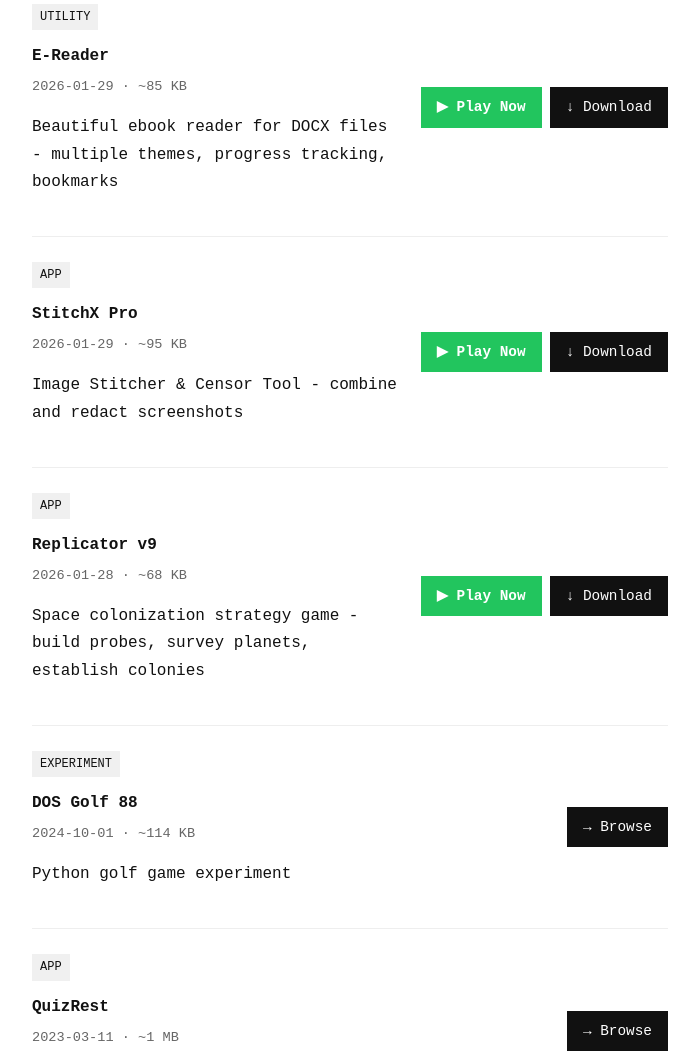
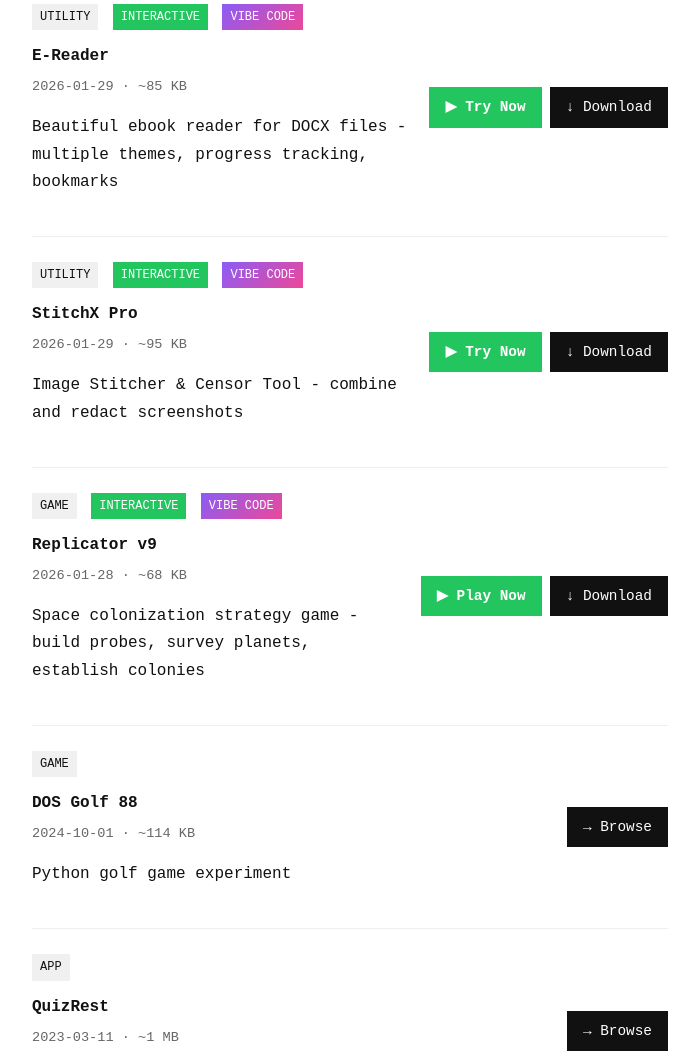
Before and after one commit to ElVec1o/home, an Astro site: page /home/files in a window 1280 px wide. Shown: the part 1081-2133 px from the top of the page, without its empty margins (290-989 px from the left). Built offline with nearby package versions, Linux system fonts and the light colour scheme; Astro itself is replaced by a stand-in of ours.

Commit message:
Update file types, tags and buttons

```diff
--- a/src/data/files.json
+++ b/src/data/files.json
@@ -8,6 +8,7 @@
     "size": "3.4 MB",
     "date": "2026-01-29",
     "platform": "macOS",
+    "vibe": true,
     "screenshots": ["disk-analyzer-1.png", "disk-analyzer-2.png", "disk-analyzer-3.png"]
   },
   {
@@ -19,6 +20,7 @@
     "size": "1.8 MB",
     "date": "2026-01-29",
     "platform": "macOS",
+    "vibe": true,
     "screenshots": ["type-explorer-1.png", "type-explorer-2.png", "type-explorer-3.png", "type-explorer-4.png", "type-explorer-5.png"]
   },
   {
@@ -28,26 +30,29 @@
     "description": "Beautiful ebook reader for DOCX files - multiple themes, progress tracking, bookmarks",
     "filename": "ebook-reader.html",
     "playable": true,
+    "vibe": true,
     "size": "~85 KB",
     "date": "2026-01-29"
   },
   {
     "id": "stitchx-pro",
     "name": "StitchX Pro",
-    "type": "app",
+    "type": "utility",
     "description": "Image Stitcher & Censor Tool - combine and redact screenshots",
     "filename": "stitchx-pro.html",
     "playable": true,
+    "vibe": true,
     "size": "~95 KB",
     "date": "2026-01-29"
   },
   {
     "id": "replicator-v9",
     "name": "Replicator v9",
-    "type": "app",
+    "type": "game",
     "description": "Space colonization strategy game - build probes, survey planets, establish colonies",
     "filename": "replicator_v9.jsx",
     "playable": true,
+    "vibe": true,
     "size": "~68 KB",
     "date": "2026-01-28"
   },
@@ -64,7 +69,7 @@
   {
     "id": "dos-golf-88",
     "name": "DOS Golf 88",
-    "type": "experiment",
+    "type": "game",
     "description": "Python golf game experiment",
     "filename": "dos_golf_88/",
     "isFolder": true,
--- a/src/pages/files.astro
+++ b/src/pages/files.astro
@@ -16,16 +16,18 @@ const types = [...new Set(files.map(f => f.type))];
     <button class="tab active" data-filter="all">All</button>
     <button class="tab" data-filter="app">Apps</button>
     <button class="tab" data-filter="utility">Utilities</button>
-    <button class="tab" data-filter="experiment">Experiments</button>
+    <button class="tab" data-filter="game">Games</button>
     <button class="tab" data-filter="vibe">Vibe Code</button>
   </div>
 
   <div class="file-list">
     {files.map(file => (
-      <div class="file-entry" data-type={file.type}>
+      <div class="file-entry" data-type={file.type} data-vibe={file.vibe ? 'true' : 'false'}>
         <div class="file-info">
           <span class="file-type">{file.type}</span>
           {file.platform && <span class="file-platform">{file.platform}</span>}
+          {file.playable && <span class="file-interactive">INTERACTIVE</span>}
+          {file.vibe && <span class="file-vibe">VIBE CODE</span>}
           <h3>{file.name}</h3>
           <p class="meta">{file.date} · {file.size}</p>
           <p>{file.description}</p>
@@ -41,10 +43,10 @@ const types = [...new Set(files.map(f => f.type))];
         </div>
         <div class="file-actions">
           {file.filename.endsWith('.jsx') && (
-            <a href={`${base}/files/${file.filename.replace('.jsx', '_play.html')}`} class="play-btn" target="_blank">▶ Play Now</a>
+            <a href={`${base}/files/${file.filename.replace('.jsx', '_play.html')}`} class="play-btn" target="_blank">{file.type === 'game' ? '▶ Play Now' : '▶ Try Now'}</a>
           )}
           {file.filename.endsWith('.html') && (
-            <a href={`${base}/files/${file.filename}`} class="play-btn" target="_blank">▶ Play Now</a>
+            <a href={`${base}/files/${file.filename}`} class="play-btn" target="_blank">{file.type === 'game' ? '▶ Play Now' : '▶ Try Now'}</a>
           )}
           {file.isFolder ? (
             <a href={`${base}/files/${file.filename}`} class="download-btn">→ Browse</a>
@@ -120,6 +122,24 @@ const types = [...new Set(files.map(f => f.type))];
   .file-platform {
     display: inline-block;
     background: #333;
+    color: #fff;
+    padding: 0.2rem 0.5rem;
+    font-size: 0.75rem;
+    margin-left: 0.3rem;
+    margin-bottom: 0.5rem;
+  }
+  .file-interactive {
+    display: inline-block;
+    background: #22c55e;
+    color: #fff;
+    padding: 0.2rem 0.5rem;
+    font-size: 0.75rem;
+    margin-left: 0.3rem;
+    margin-bottom: 0.5rem;
+  }
+  .file-vibe {
+    display: inline-block;
+    background: linear-gradient(135deg, #8b5cf6, #ec4899);
     color: #fff;
     padding: 0.2rem 0.5rem;
     font-size: 0.75rem;
@@ -267,9 +287,17 @@ const types = [...new Set(files.map(f => f.type))];
     tab.addEventListener('click', () => {
       document.querySelectorAll('.tab').forEach(t => t.classList.remove('active'));
       tab.classList.add('active');
-      const filter = tab.dataset.filter;
-      document.querySelectorAll('.file-entry').forEach(entry => {
-        if (filter === 'all' || entry.dataset.type === filter) {
+      var filter = tab.dataset.filter;
+      document.querySelectorAll('.file-entry').forEach(function(entry) {
+        if (filter === 'all') {
+          entry.classList.remove('hidden');
+        } else if (filter === 'vibe') {
+          if (entry.dataset.vibe === 'true') {
+            entry.classList.remove('hidden');
+          } else {
+            entry.classList.add('hidden');
+          }
+        } else if (entry.dataset.type === filter) {
           entry.classList.remove('hidden');
         } else {
           entry.classList.add('hidden');
```
Also changed, not shown: src/data/breaks.json (+24 -0 lines).
